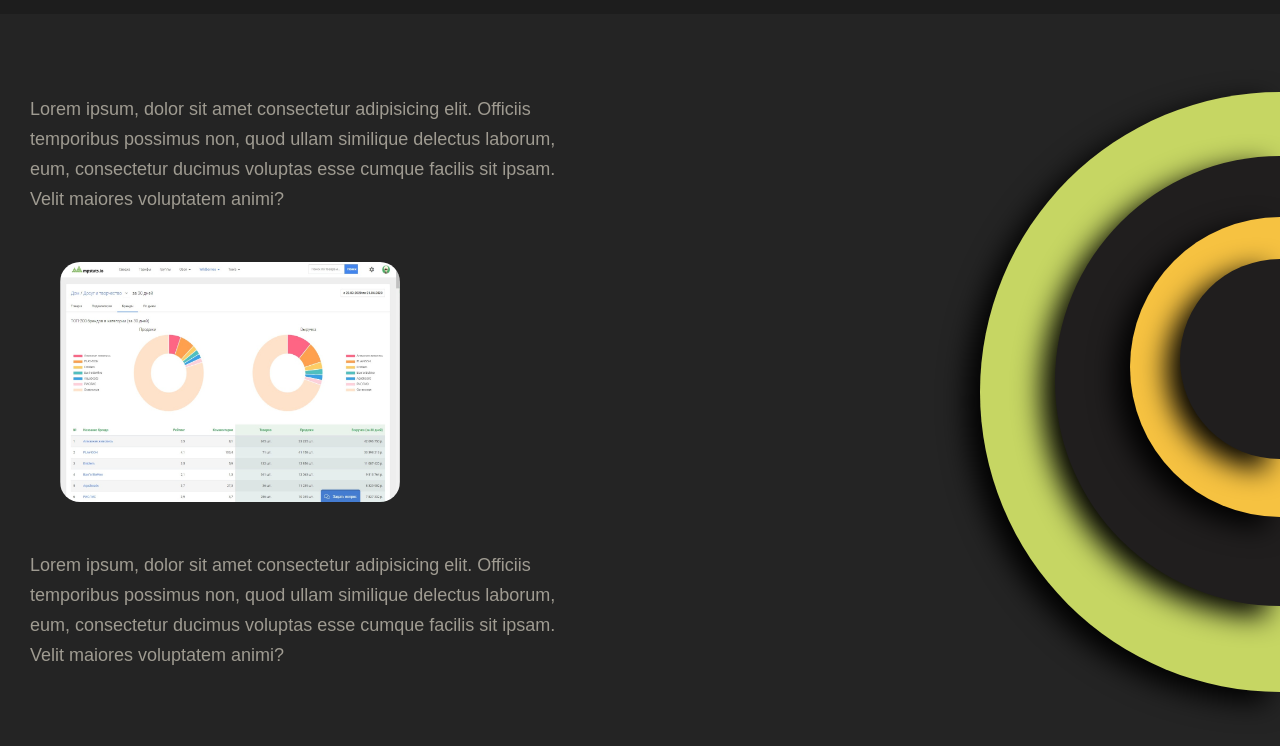
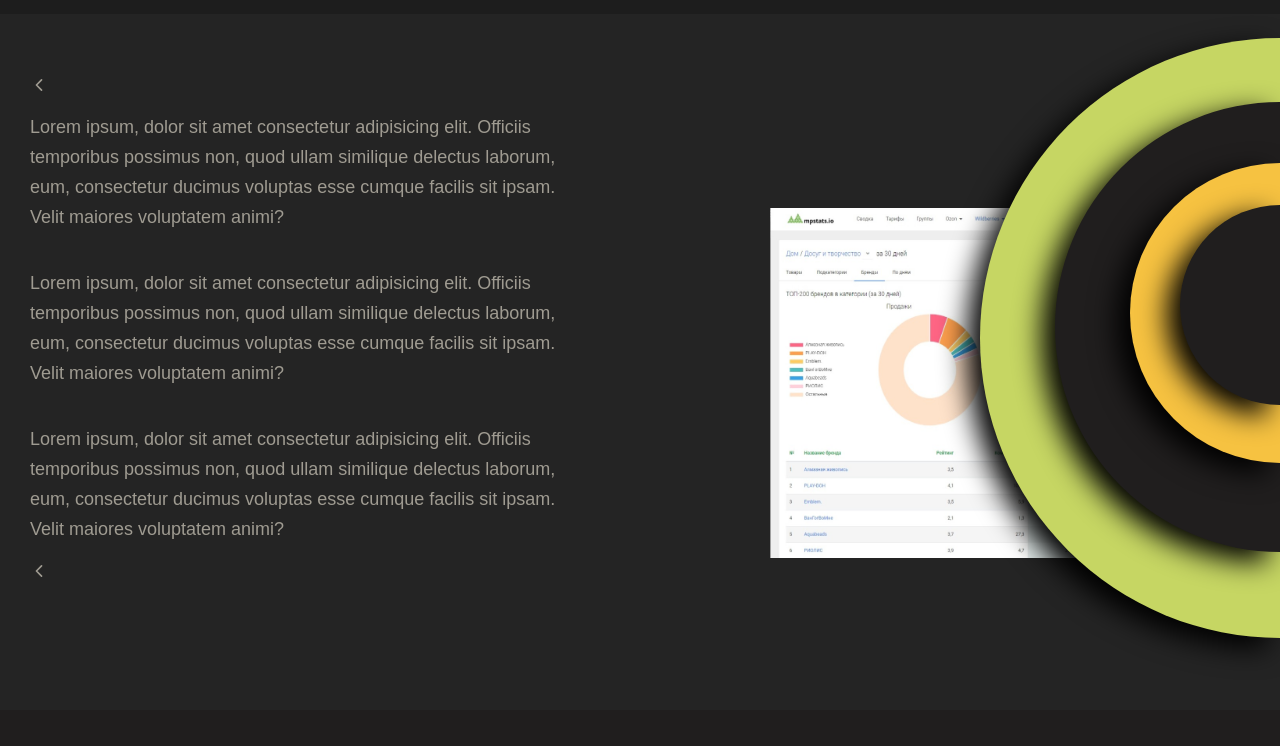
Before and after one commit to YankiiOz/green-circles, a plain HTML site: page index.html in a window 1280 px wide. Shown: the part 54-800 px from the top of the page. Drawn offline with nearby package versions, Linux system fonts and the light colour scheme; a web font is replaced by a local one.

Commit message:
Update index.html
added a middle photo in greeting block

```diff
--- a/index.html
+++ b/index.html
@@ -23,9 +23,15 @@
     <section class="primary-content">
 
         <div class="description">
+            <ion-icon class="top-angle-1" name="chevron-back-outline"></ion-icon>
             <p>Lorem ipsum, dolor sit amet consectetur adipisicing elit. Officiis temporibus possimus non, quod ullam similique delectus laborum, eum, consectetur ducimus voluptas esse cumque facilis sit ipsam. Velit maiores voluptatem animi?</p>
-            <img class="greeting-image" src="images.stats/example-3.jpg" alt="#">
             <p>Lorem ipsum, dolor sit amet consectetur adipisicing elit. Officiis temporibus possimus non, quod ullam similique delectus laborum, eum, consectetur ducimus voluptas esse cumque facilis sit ipsam. Velit maiores voluptatem animi?</p>
+            <p>Lorem ipsum, dolor sit amet consectetur adipisicing elit. Officiis temporibus possimus non, quod ullam similique delectus laborum, eum, consectetur ducimus voluptas esse cumque facilis sit ipsam. Velit maiores voluptatem animi?</p>
+            <ion-icon class="bottom-angle-1" name="chevron-back-outline"></ion-icon>
+        </div>
+
+        <div class="greeting-image">
+            <img src="images.stats/example-3.jpg" alt="#" width="500px" height="350px">
         </div>
 
         <div class="green-half-circle-parent">
```
